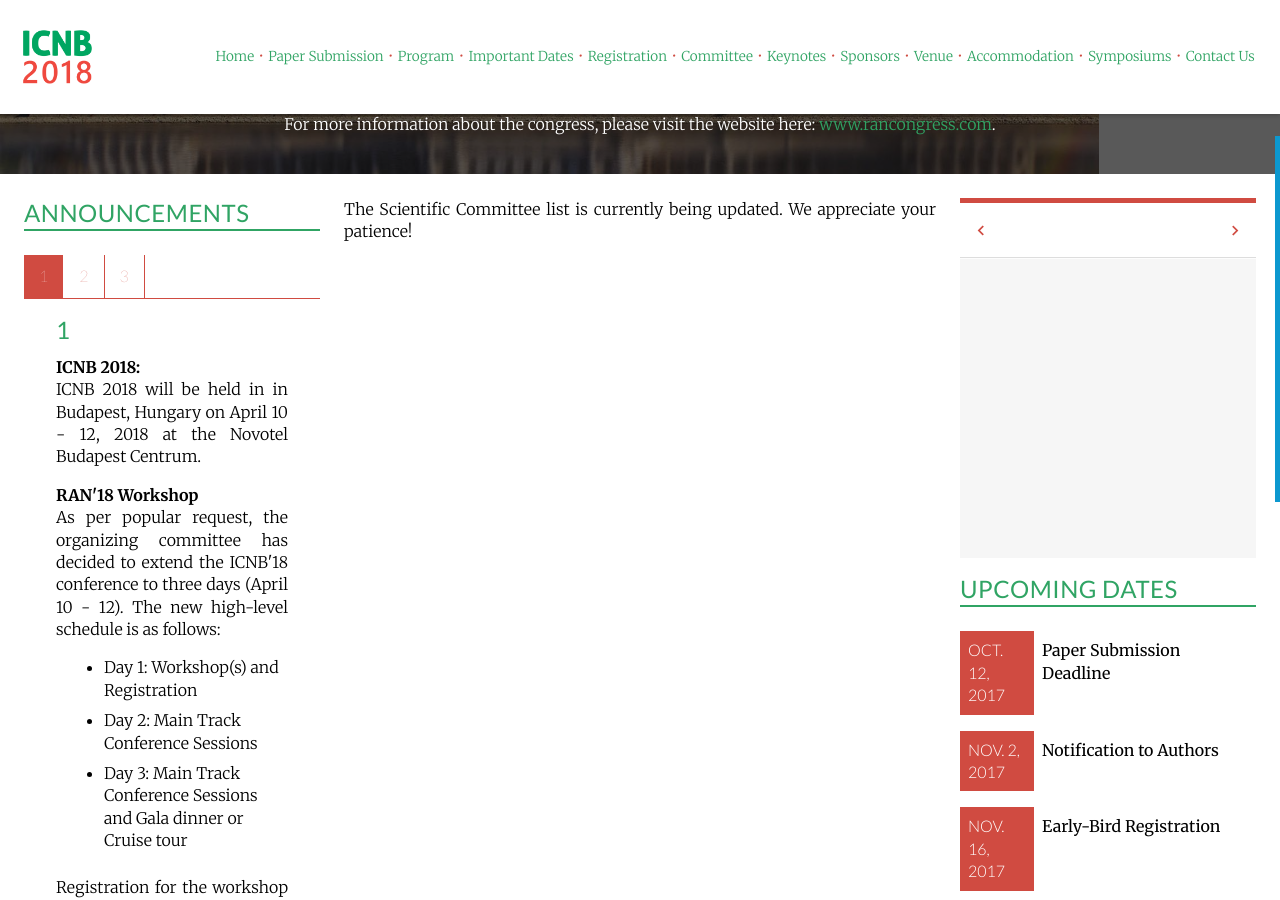
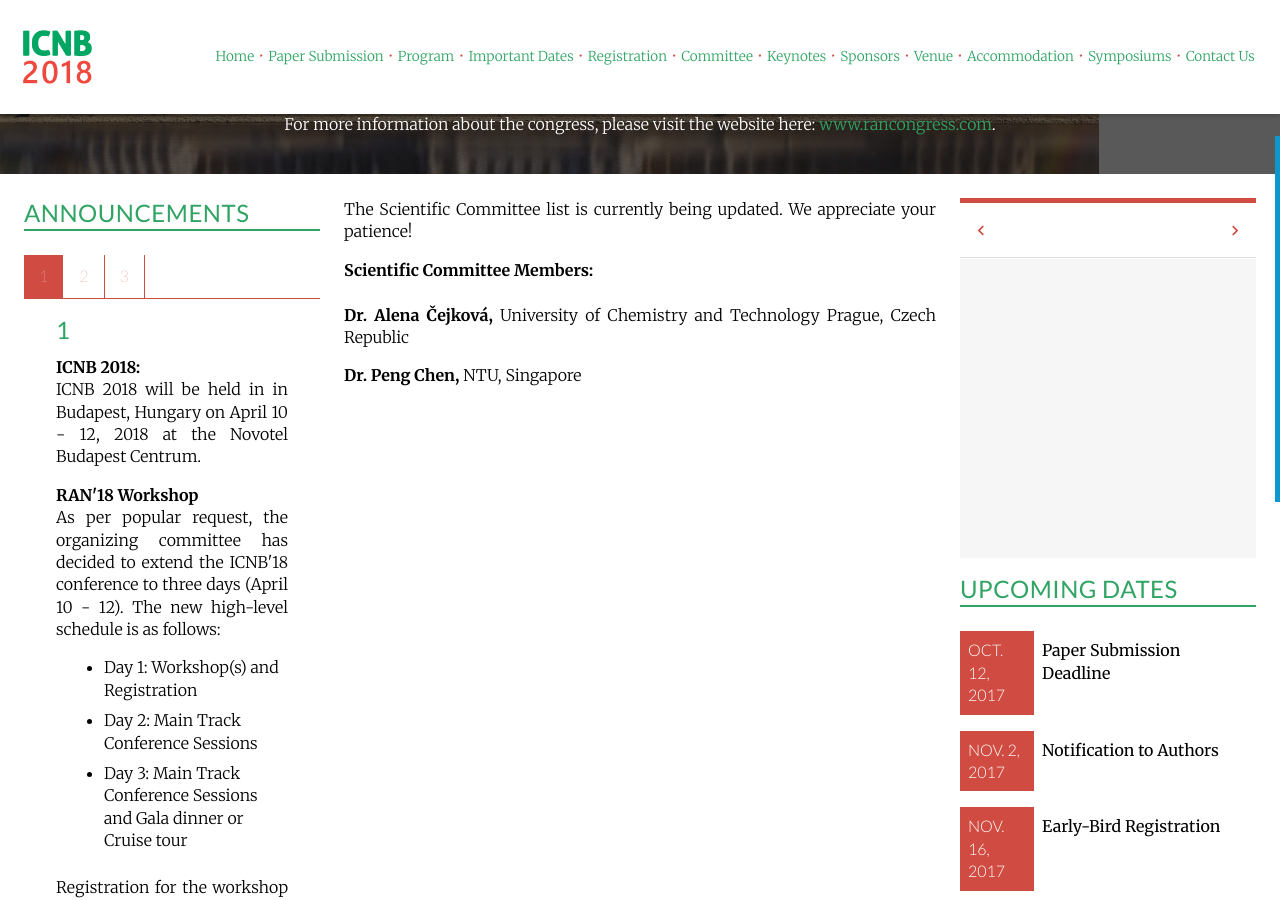
Before and after one commit to intaset/nbconference, a Jekyll site: the page built from committee.html, in a window 1280 px wide and 900 px high, scrolled down 333 px. Built offline with Jekyll 4.4.1, drawn with Linux system fonts in a browser that asks for light colours; nearby versions of some CDN libraries; Markdown is read by kramdown in place of the engine named in the settings; comment, search, counter and statistics services are not loaded.

Commit message:
SC Update

```diff
--- a/committee.html
+++ b/committee.html
@@ -4,19 +4,14 @@ title: ICNB'18 - Scientific Committee
 meta: The scientific committee members of ICNB.
 ---
 
-<div class="unit unit-s-1 unit-m-1-4-1 unit-l-1-4-1">
+  <div class="unit unit-s-1 unit-m-1-4-1 unit-l-1-4-1">
   <div class="unit-spacer content">
     <p class="body">The Scientific Committee list is currently being updated. We appreciate your patience!</p>
 
-    <!-- <p class="bold">Scientific Committee Members:</p><br>
+    <p class="bold">Scientific Committee Members:</p><br>
 
     <p class="body"><b>Dr. Alena Čejková,</b> University of Chemistry and Technology Prague, Czech Republic</p>
     <p class="body"><b>Dr. Peng Chen,</b> NTU, Singapore</p>
-    <p class="body"><b>Prof. Amanda Ellis,</b> Flinders University, Australia</p>
-    <p class="body"><b>Dr. Bo Jin,</b> University of Adelaide, Australia</p>
-    <p class="body"><b>Dr. Dongyang Li,</b> University of Alberta, Canada</p>
-    <p class="body"><b>Dr. Erik Reimhult,</b> University of Natural Resources and Life Sciences Vienna, Austria</p>
-    <p class="body"><b>Dr. Petr Skládal,</b> Masaryk University, Czech Republic</p>
-    <p class="body"><b>Dr. Ion Tighineanu,</b> Academy of Sciences of Moldova, Moldova</p> -->
+
   </div>
   </div>
```
Also changed, not shown: 1 other file.
